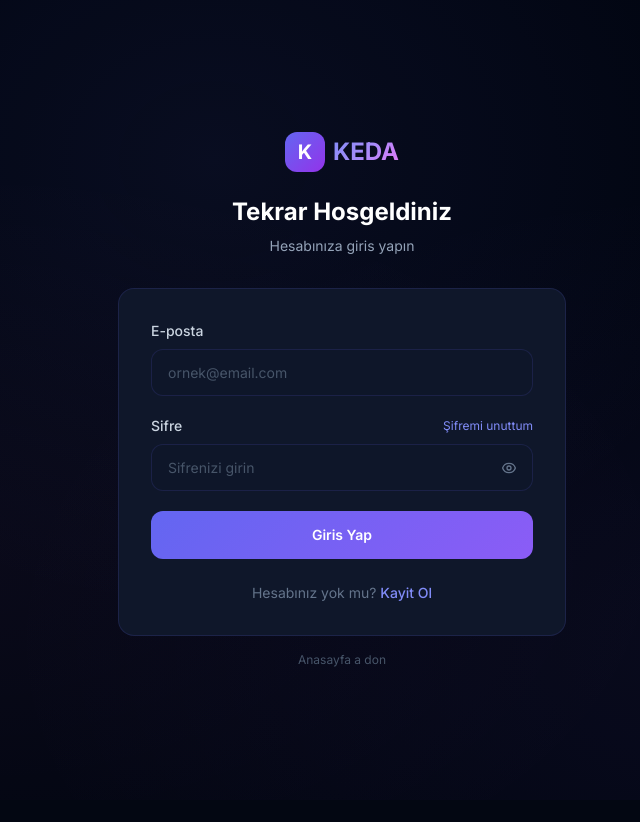
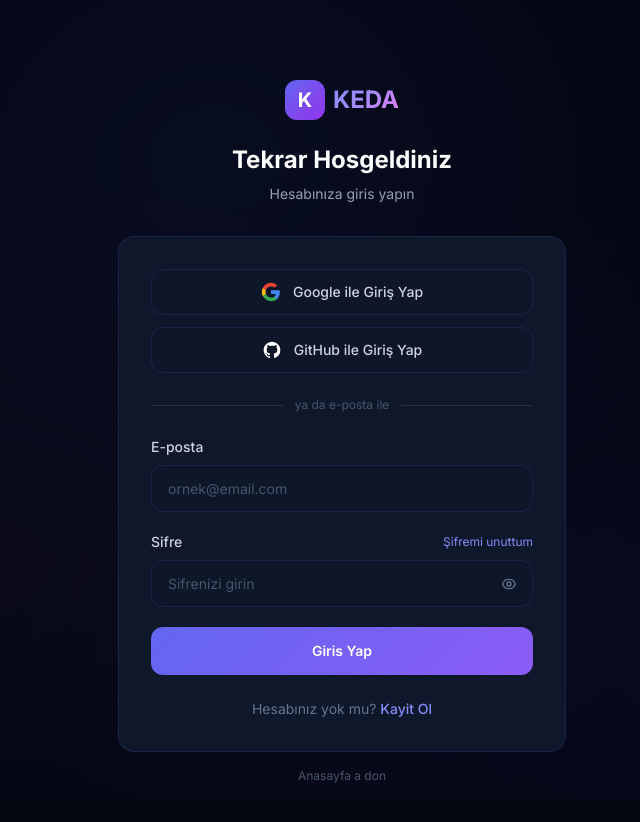
Before and after one commit to orhanyedek/keda-app, a Next.js app: page /auth/login in a window 1280 px wide. Shown: the top 822 px of the page, without its empty margins (298-938 px from the left). Before the commit the page ends 800 px from the top, so only its background shows below. Built offline with nearby package versions, Linux system fonts and the light colour scheme; no server answers.

Commit message:
feat: Google ve GitHub OAuth girişi eklendi
- signInWithOAuth fonksiyonu (lib/supabase.ts)
- OAuth callback route (app/auth/callback/route.ts)
- Login ve Register sayfalarına Google + GitHub butonları
- E-posta/şifre formu üstünde ayraçla ayrılmış

```diff
--- /dev/null
+++ b/app/auth/callback/route.ts
@@ -0,0 +1,17 @@
+import { NextResponse } from "next/server";
+import { createClient } from "@supabase/supabase-js";
+
+export async function GET(request: Request) {
+  const { searchParams, origin } = new URL(request.url);
+  const code = searchParams.get("code");
+
+  if (code) {
+    const supabase = createClient(
+      process.env.NEXT_PUBLIC_SUPABASE_URL!,
+      process.env.NEXT_PUBLIC_SUPABASE_ANON_KEY!
+    );
+    await supabase.auth.exchangeCodeForSession(code);
+  }
+
+  return NextResponse.redirect(`${origin}/dashboard`);
+}
--- a/app/auth/login/page.tsx
+++ b/app/auth/login/page.tsx
@@ -15,7 +15,7 @@ import { useState } from "react";
 import Link from "next/link";
 import { useRouter } from "next/navigation";
 import { motion } from "framer-motion";
-import { signIn } from "@/lib/supabase";
+import { signIn, signInWithOAuth } from "@/lib/supabase";
 import toast from "react-hot-toast";
 
 export default function LoginPage() {
@@ -86,6 +86,26 @@ export default function LoginPage() {
 
         {/* Form Kartı */}
         <div className="keda-card p-8">
+          {/* OAuth butonları */}
+          <div className="space-y-3 mb-6">
+            <button onClick={async () => { const { error } = await signInWithOAuth("google"); if (error) toast.error("Google ile giriş başarısız"); }}
+              className="w-full flex items-center justify-center gap-3 glass px-4 py-3 rounded-xl text-slate-300 hover:text-white hover:bg-white/5 transition-all text-sm font-medium border border-white/10">
+              <svg className="w-5 h-5" viewBox="0 0 24 24"><path fill="#4285F4" d="M22.56 12.25c0-.78-.07-1.53-.2-2.25H12v4.26h5.92c-.26 1.37-1.04 2.53-2.21 3.31v2.77h3.57c2.08-1.92 3.28-4.74 3.28-8.09z"/><path fill="#34A853" d="M12 23c2.97 0 5.46-.98 7.28-2.66l-3.57-2.77c-.98.66-2.23 1.06-3.71 1.06-2.86 0-5.29-1.93-6.16-4.53H2.18v2.84C3.99 20.53 7.7 23 12 23z"/><path fill="#FBBC05" d="M5.84 14.09c-.22-.66-.35-1.36-.35-2.09s.13-1.43.35-2.09V7.07H2.18C1.43 8.55 1 10.22 1 12s.43 3.45 1.18 4.93l2.85-2.22.81-.62z"/><path fill="#EA4335" d="M12 5.38c1.62 0 3.06.56 4.21 1.64l3.15-3.15C17.45 2.09 14.97 1 12 1 7.7 1 3.99 3.47 2.18 7.07l3.66 2.84c.87-2.6 3.3-4.53 6.16-4.53z"/></svg>
+              Google ile Giriş Yap
+            </button>
+            <button onClick={async () => { const { error } = await signInWithOAuth("github"); if (error) toast.error("GitHub ile giriş başarısız"); }}
+              className="w-full flex items-center justify-center gap-3 glass px-4 py-3 rounded-xl text-slate-300 hover:text-white hover:bg-white/5 transition-all text-sm font-medium border border-white/10">
+              <svg className="w-5 h-5 text-white" fill="currentColor" viewBox="0 0 24 24"><path d="M12 2C6.477 2 2 6.484 2 12.017c0 4.425 2.865 8.18 6.839 9.504.5.092.682-.217.682-.483 0-.237-.008-.868-.013-1.703-2.782.605-3.369-1.343-3.369-1.343-.454-1.158-1.11-1.466-1.11-1.466-.908-.62.069-.608.069-.608 1.003.07 1.531 1.032 1.531 1.032.892 1.53 2.341 1.088 2.91.832.092-.647.35-1.088.636-1.338-2.22-.253-4.555-1.113-4.555-4.951 0-1.093.39-1.988 1.029-2.688-.103-.253-.446-1.272.098-2.65 0 0 .84-.27 2.75 1.026A9.564 9.564 0 0112 6.844c.85.004 1.705.115 2.504.337 1.909-1.296 2.747-1.027 2.747-1.027.546 1.379.202 2.398.1 2.651.64.7 1.028 1.595 1.028 2.688 0 3.848-2.339 4.695-4.566 4.943.359.309.678.92.678 1.855 0 1.338-.012 2.419-.012 2.747 0 .268.18.58.688.482A10.019 10.019 0 0022 12.017C22 6.484 17.522 2 12 2z"/></svg>
+              GitHub ile Giriş Yap
+            </button>
+          </div>
+
+          <div className="flex items-center gap-3 mb-6">
+            <div className="flex-1 h-px bg-white/10" />
+            <span className="text-slate-600 text-xs">ya da e-posta ile</span>
+            <div className="flex-1 h-px bg-white/10" />
+          </div>
+
           <form onSubmit={handleSubmit} className="space-y-5">
             {/* E-posta alanı */}
             <div>
--- a/app/auth/register/page.tsx
+++ b/app/auth/register/page.tsx
@@ -15,7 +15,7 @@ import { useState } from "react";
 import Link from "next/link";
 import { useRouter } from "next/navigation";
 import { motion } from "framer-motion";
-import { signUp } from "@/lib/supabase";
+import { signUp, signInWithOAuth } from "@/lib/supabase";
 import toast from "react-hot-toast";
 
 // Sifre gucunu hesaplar - kullaniciya geri bildirim saglar
@@ -132,6 +132,26 @@ export default function RegisterPage() {
         </div>
 
         <div className="keda-card p-8">
+          {/* OAuth butonları */}
+          <div className="space-y-3 mb-6">
+            <button type="button" onClick={async () => { const { error } = await signInWithOAuth("google"); if (error) toast.error("Google ile giriş başarısız"); }}
+              className="w-full flex items-center justify-center gap-3 glass px-4 py-3 rounded-xl text-slate-300 hover:text-white hover:bg-white/5 transition-all text-sm font-medium border border-white/10">
+              <svg className="w-5 h-5" viewBox="0 0 24 24"><path fill="#4285F4" d="M22.56 12.25c0-.78-.07-1.53-.2-2.25H12v4.26h5.92c-.26 1.37-1.04 2.53-2.21 3.31v2.77h3.57c2.08-1.92 3.28-4.74 3.28-8.09z"/><path fill="#34A853" d="M12 23c2.97 0 5.46-.98 7.28-2.66l-3.57-2.77c-.98.66-2.23 1.06-3.71 1.06-2.86 0-5.29-1.93-6.16-4.53H2.18v2.84C3.99 20.53 7.7 23 12 23z"/><path fill="#FBBC05" d="M5.84 14.09c-.22-.66-.35-1.36-.35-2.09s.13-1.43.35-2.09V7.07H2.18C1.43 8.55 1 10.22 1 12s.43 3.45 1.18 4.93l2.85-2.22.81-.62z"/><path fill="#EA4335" d="M12 5.38c1.62 0 3.06.56 4.21 1.64l3.15-3.15C17.45 2.09 14.97 1 12 1 7.7 1 3.99 3.47 2.18 7.07l3.66 2.84c.87-2.6 3.3-4.53 6.16-4.53z"/></svg>
+              Google ile Kayıt Ol
+            </button>
+            <button type="button" onClick={async () => { const { error } = await signInWithOAuth("github"); if (error) toast.error("GitHub ile giriş başarısız"); }}
+              className="w-full flex items-center justify-center gap-3 glass px-4 py-3 rounded-xl text-slate-300 hover:text-white hover:bg-white/5 transition-all text-sm font-medium border border-white/10">
+              <svg className="w-5 h-5 text-white" fill="currentColor" viewBox="0 0 24 24"><path d="M12 2C6.477 2 2 6.484 2 12.017c0 4.425 2.865 8.18 6.839 9.504.5.092.682-.217.682-.483 0-.237-.008-.868-.013-1.703-2.782.605-3.369-1.343-3.369-1.343-.454-1.158-1.11-1.466-1.11-1.466-.908-.62.069-.608.069-.608 1.003.07 1.531 1.032 1.531 1.032.892 1.53 2.341 1.088 2.91.832.092-.647.35-1.088.636-1.338-2.22-.253-4.555-1.113-4.555-4.951 0-1.093.39-1.988 1.029-2.688-.103-.253-.446-1.272.098-2.65 0 0 .84-.27 2.75 1.026A9.564 9.564 0 0112 6.844c.85.004 1.705.115 2.504.337 1.909-1.296 2.747-1.027 2.747-1.027.546 1.379.202 2.398.1 2.651.64.7 1.028 1.595 1.028 2.688 0 3.848-2.339 4.695-4.566 4.943.359.309.678.92.678 1.855 0 1.338-.012 2.419-.012 2.747 0 .268.18.58.688.482A10.019 10.019 0 0022 12.017C22 6.484 17.522 2 12 2z"/></svg>
+              GitHub ile Kayıt Ol
+            </button>
+          </div>
+
+          <div className="flex items-center gap-3 mb-6">
+            <div className="flex-1 h-px bg-white/10" />
+            <span className="text-slate-600 text-xs">ya da e-posta ile</span>
+            <div className="flex-1 h-px bg-white/10" />
+          </div>
+
           <form onSubmit={handleSubmit} className="space-y-5">
             {/* Ad Soyad */}
             <div>
--- a/lib/supabase.ts
+++ b/lib/supabase.ts
@@ -80,3 +80,14 @@ export async function getCurrentUser() {
   const { data: { user }, error } = await supabase.auth.getUser();
   return { user, error };
 }
+
+// OAuth ile giriş (Google, GitHub)
+export async function signInWithOAuth(provider: "google" | "github") {
+  const { data, error } = await supabase.auth.signInWithOAuth({
+    provider,
+    options: {
+      redirectTo: `${window.location.origin}/auth/callback`,
+    },
+  });
+  return { data, error };
+}
```
